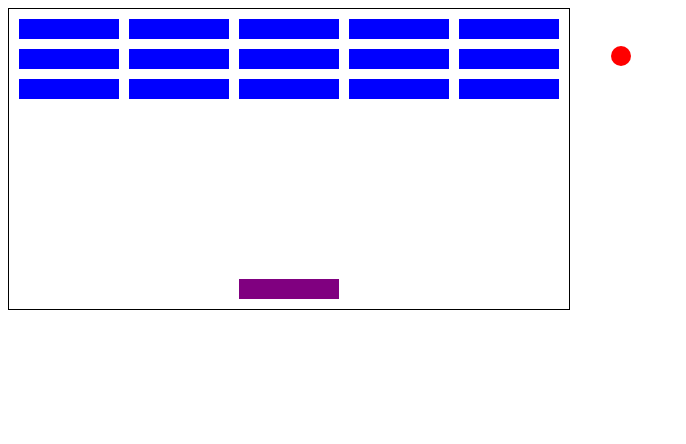
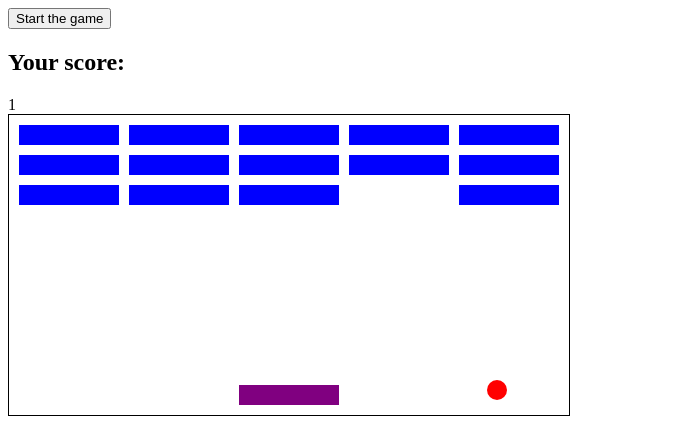
Before and after one commit to mrcrazyog/Breakout-Game, a plain HTML site: page index.html in a window 1280 px wide. Shown: the whole page, without its empty margins (0-686 px from the left). Drawn offline with Linux system fonts and the light colour scheme.

Commit message:
basic functionality

```diff
--- a/index.html
+++ b/index.html
@@ -6,8 +6,11 @@
     <meta name="viewport" content="width=device-width, initial-scale=1.0" />
     <link rel="stylesheet" href="styles.css" />
     <title>Breakout Game</title>
+    <button>Start the game</button>
   </head>
   <body>
+    <h2 id="score-title">Your score:</h2>
+    <div id="score">0</div>
     <div class="grid"></div>
     <script src="index.js"></script>
   </body>
--- a/index.js
+++ b/index.js
@@ -2,10 +2,13 @@ const grid = document.querySelector(".grid");
 const blockWidth = 100;
 const blockHeight = 20;
 const boardWidth = 560;
+const boardHeight = 300;
 const ballDiameter = 20;
+const scoreDisplay = document.querySelector("#score");
 let xDirection = 2;
 let yDirection = 2;
 let timerId;
+let score = 0;
 
 const userStart = [230, 10];
 let currentPosition = userStart;
@@ -54,6 +57,9 @@ const addBlocks = () => {
 };
 
 addBlocks();
+// const addButton = document.createElement("button");
+// addButton.textContent = "test";
+// document.body.appendChild(addButton);
 
 //add user
 
@@ -113,9 +119,61 @@ timerId = setInterval(moveBall, 30);
 //check for collisions
 
 function checkCollision() {
+  //check for block collision
+  for (let i = 0; i < blocks.length; i++) {
+    if (
+      ballCurrentPosition[0] > blocks[i].bottomLeft[0] &&
+      ballCurrentPosition[0] < blocks[i].bottomRight[0] &&
+      ballCurrentPosition[1] + ballDiameter > blocks[i].bottomLeft[1] &&
+      ballCurrentPosition[1] < blocks[i].topLeft[1]
+    ) {
+      const allBlocks = Array.from(document.querySelectorAll(".block"));
+      allBlocks[i].classList.remove("block");
+      blocks.splice(i, 1);
+      changeDirection();
+      score++;
+      scoreDisplay.textContent = score;
+
+      //check for a win
+
+      if (blocks.length === 0) {
+        scoreDisplay.textContent = "You win!";
+        scoreDisplay.style.color = "green";
+        scoreDisplay.style.textTransform = "uppercase";
+        scoreDisplay.style.fontWeight = "800";
+        clearInterval(timerId);
+        document.removeEventListener("keydown", moveUser);
+      }
+    }
+  }
+
   //check for walls
-  if (ballCurrentPosition[0] >= boardWidth - ballDiameter) {
+  if (
+    ballCurrentPosition[0] >= boardWidth - ballDiameter ||
+    ballCurrentPosition[1] >= boardHeight - ballDiameter ||
+    ballCurrentPosition[0] <= 0
+  ) {
     changeDirection();
+  }
+
+  //user collision
+  if (
+    ballCurrentPosition[0] > currentPosition[0] &&
+    ballCurrentPosition[0] < currentPosition[0] + blockWidth &&
+    ballCurrentPosition[1] > currentPosition[1] &&
+    ballCurrentPosition[1] < currentPosition[1] + blockHeight
+  ) {
+    changeDirection();
+  }
+
+  //game over
+
+  if (ballCurrentPosition[1] <= 0) {
+    clearInterval(timerId);
+    scoreDisplay.textContent = "Game Over!";
+    scoreDisplay.style.color = "red";
+    scoreDisplay.style.fontWeight = "800";
+    document.removeEventListener("keydown", moveUser);
   }
 }
 
@@ -124,4 +182,19 @@ function changeDirection() {
     yDirection = -2;
     return;
   }
+
+  if (xDirection === 2 && yDirection === -2) {
+    xDirection = -2;
+    return;
+  }
+
+  if (xDirection === -2 && yDirection === -2) {
+    yDirection = 2;
+    return;
+  }
+
+  if (xDirection === -2 && yDirection === 2) {
+    xDirection = 2;
+    return;
+  }
 }
```
